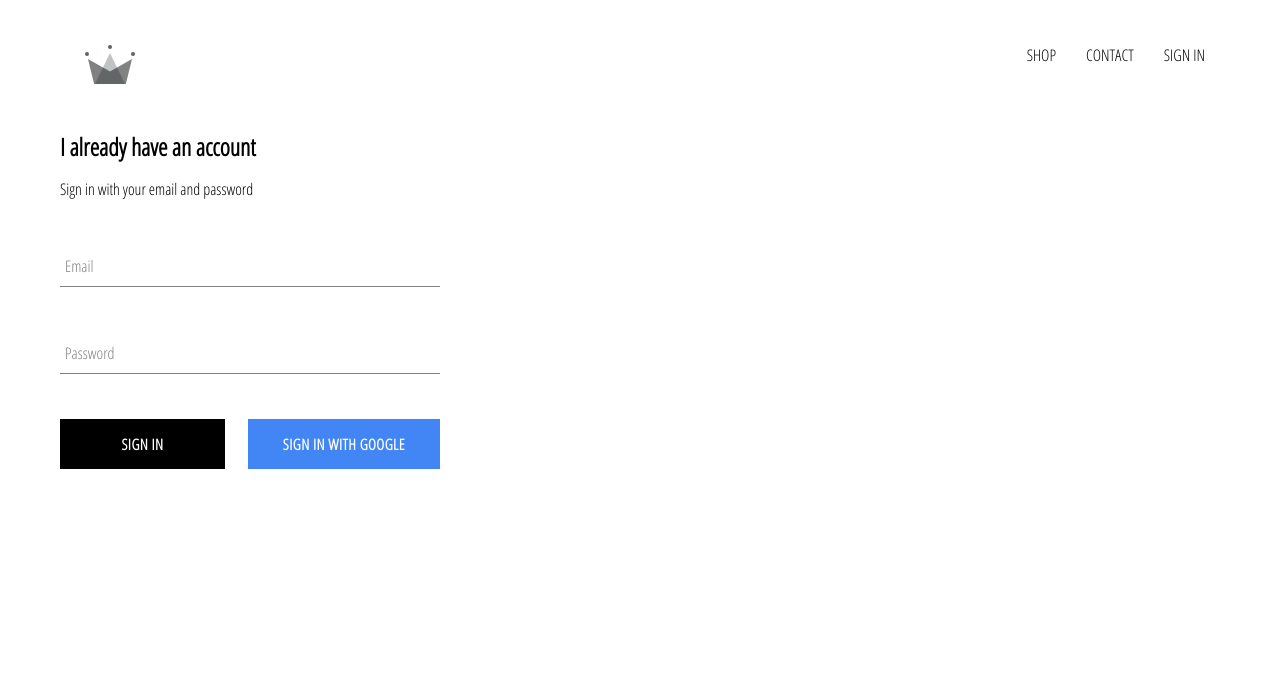
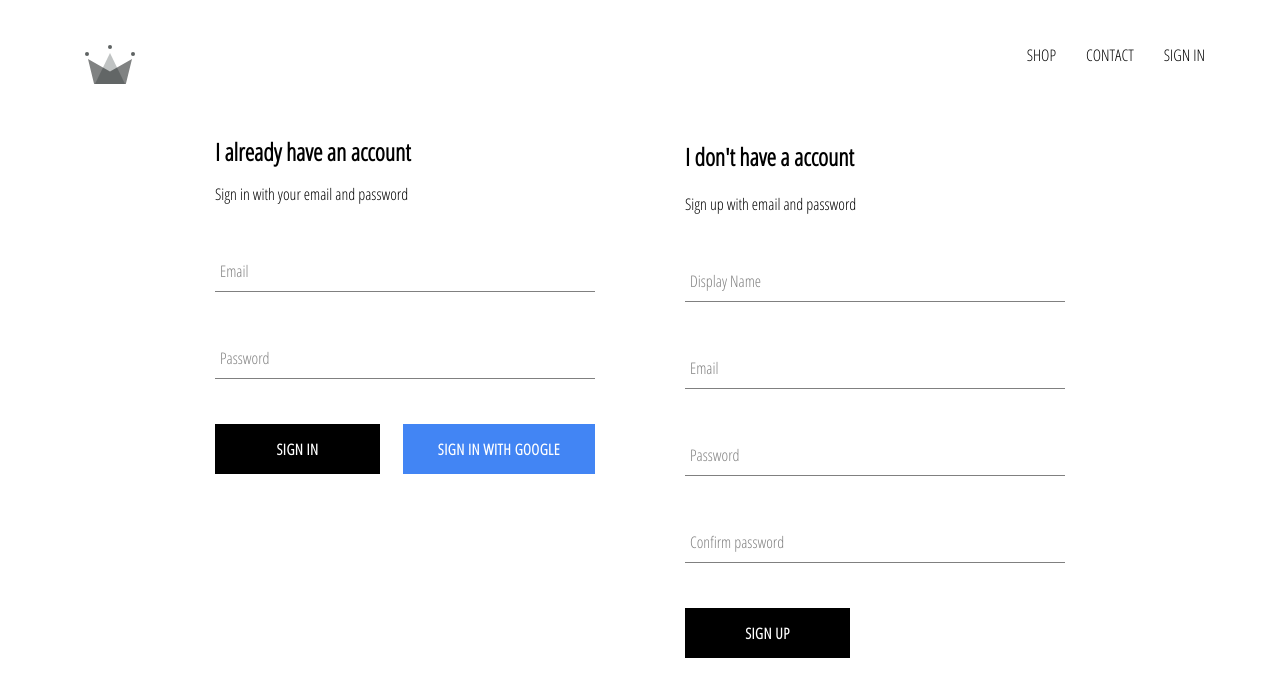
Before and after one commit to rohitgbg/clothing-ecommerce-react-app, a React (Create React App) app: page /signin in a window 1280 px wide. Shown: the top 696 px of the page. Built offline with nearby package versions, Linux system fonts and the light colour scheme; no server answers.

Commit message:
implemented firestore and storing authenticated user

```diff
--- a/src/App.js
+++ b/src/App.js
@@ -5,7 +5,7 @@
 import ShopPage from "./pages/ShopPage/ShopPage";
 import Header from "./components/Header/Header";
 import SignInAndSignUp from "./pages/SignInAndSignUp/SignInAndSignUp";
-import { auth, analytics } from "./components/firbase/firebase";
+import { auth, createUserProfileDocument } from "./components/firbase/firebase";
 
 class App extends React.Component {
   constructor() {
@@ -18,12 +18,23 @@
   unSubscribeFromAuth = null;
 
   componentDidMount() {
-    this.unSubscribeFromAuth = auth.onAuthStateChanged(user => {
-      this.setState({ currentUser: user });
+    this.unSubscribeFromAuth = auth.onAuthStateChanged(async userAuth => {
+      if (userAuth) {
+        const userRef = createUserProfileDocument(userAuth);
 
-      analytics.logEvent("status_changes", { login: "login or logout" });
-
-      console.log(user);
+        (await userRef).onSnapshot(snapShot => {
+          this.setState({
+            currentUser: {
+              id: snapShot.id,
+              ...snapShot.data()
+            }
+          });
+        });
+      } else {
+        this.setState({
+          currentUser: userAuth
+        });
+      }
     });
   }
 
@@ -32,6 +43,7 @@
   }
 
   render() {
+    console.log(this.state);
     return (
       <div className="App">
         <Header currentUser={this.state.currentUser} />
--- /dev/null
+++ b/src/components/SignUp/SignUp.jsx
@@ -0,0 +1,102 @@
+import React, { Component } from "react";
+import "./SignUp.scss";
+import { auth, createUserProfileDocument } from "../firbase/firebase";
+import FormInput from "../FormInput/FormInput";
+import CustomButton from "../CustomButton/CustomButton";
+
+export default class SignUp extends Component {
+  constructor() {
+    super();
+    this.state = {
+      displayName: "",
+      email: "",
+      password: "",
+      confirmPassword: ""
+    };
+  }
+
+  handleSubmit = async event => {
+    console.log(event);
+
+    event.preventDefault();
+    const { displayName, email, password, confirmPassword } = this.state;
+
+    if (password !== confirmPassword) {
+      alert("Password and confirm password don't match");
+      return;
+    }
+
+    try {
+      const { user } = await auth.createUserWithEmailAndPassword(
+        email,
+        password
+      );
+
+      await createUserProfileDocument(user, { displayName });
+
+      this.setState({
+        displayName: "",
+        email: "",
+        password: "",
+        confirmPassword: ""
+      });
+    } catch (error) {
+      console.log("Error occured", error);
+    }
+  };
+
+  handleChange = event => {
+    const { name, value } = event.target;
+    this.setState({
+      [name]: value
+    });
+  };
+
+  render() {
+    const { displayName, email, password, confirmPassword } = this.state;
+    return (
+      <div className="sign-up">
+        <h2 className="title">I don't have a account</h2>
+        <span className="subtitle">Sign up with email and password</span>
+        <form className="sign-up-form" onSubmit={this.handleSubmit}>
+          <FormInput
+            name="displayName"
+            type="text"
+            label="Display Name"
+            value={displayName}
+            handleChange={this.handleChange}
+            required
+          />
+
+          <FormInput
+            name="email"
+            type="email"
+            label="Email"
+            value={email}
+            handleChange={this.handleChange}
+            required
+          />
+
+          <FormInput
+            type="password"
+            name="password"
+            value={password}
+            handleChange={this.handleChange}
+            label="Password"
+            required
+          />
+
+          <FormInput
+            type="password"
+            name="confirmPassword"
+            value={confirmPassword}
+            handleChange={this.handleChange}
+            label="Confirm password"
+            required
+          />
+          <CustomButton type="submit">SIGN UP</CustomButton>
+        </form>
+      </div>
+    );
+  }
+}
--- /dev/null
+++ b/src/components/SignUp/SignUp.scss
@@ -0,0 +1,9 @@
+.sign-up {
+  display: flex;
+  flex-direction: column;
+  width: 380px;
+
+  .title {
+    margin-bottom: 15px 0;
+  }
+}
--- a/src/components/firbase/firebase.js
+++ b/src/components/firbase/firebase.js
@@ -16,6 +16,36 @@
 
 firebase.initializeApp(config);
 
+export const createUserProfileDocument = async (userAuth, additionalData) => {
+  if (!userAuth) return;
+
+  console.log(userAuth);
+
+  const userRef = firestore.doc(`users/${userAuth.uid}`);
+
+  const snapShot = await userRef.get();
+
+  if (!snapShot.exists) {
+    const { displayName, email, emailVerified, photoURL } = userAuth;
+    const createdDate = new Date();
+
+    try {
+      userRef.set({
+        displayName,
+        email,
+        emailVerified,
+        photoURL,
+        createdDate,
+        ...additionalData
+      });
+    } catch (error) {
+      console.log("Error occured", error.message);
+    }
+  }
+
+  return userRef;
+};
+
 export const auth = firebase.auth();
 export const firestore = firebase.firestore();
 export const analytics = firebase.analytics();
--- a/src/pages/SignInAndSignUp/SignInAndSignUp.jsx
+++ b/src/pages/SignInAndSignUp/SignInAndSignUp.jsx
@@ -1,10 +1,12 @@
 import React from "react";
 import "./SignInAndSignUp.scss";
 import SignIn from "../../components/SignIn/SignIn";
+import SignUp from "../../components/SignUp/SignUp";
 
 const SignInAndSignUp = () => (
   <div className="sign-in-and-sign-up">
     <SignIn />
+    <SignUp />
   </div>
 );
 
--- a/src/pages/SignInAndSignUp/SignInAndSignUp.scss
+++ b/src/pages/SignInAndSignUp/SignInAndSignUp.scss
@@ -0,0 +1,6 @@
+.sign-in-and-sign-up {
+  width: 850px;
+  display: flex;
+  justify-content: space-between;
+  margin: 30px auto;
+}
```
